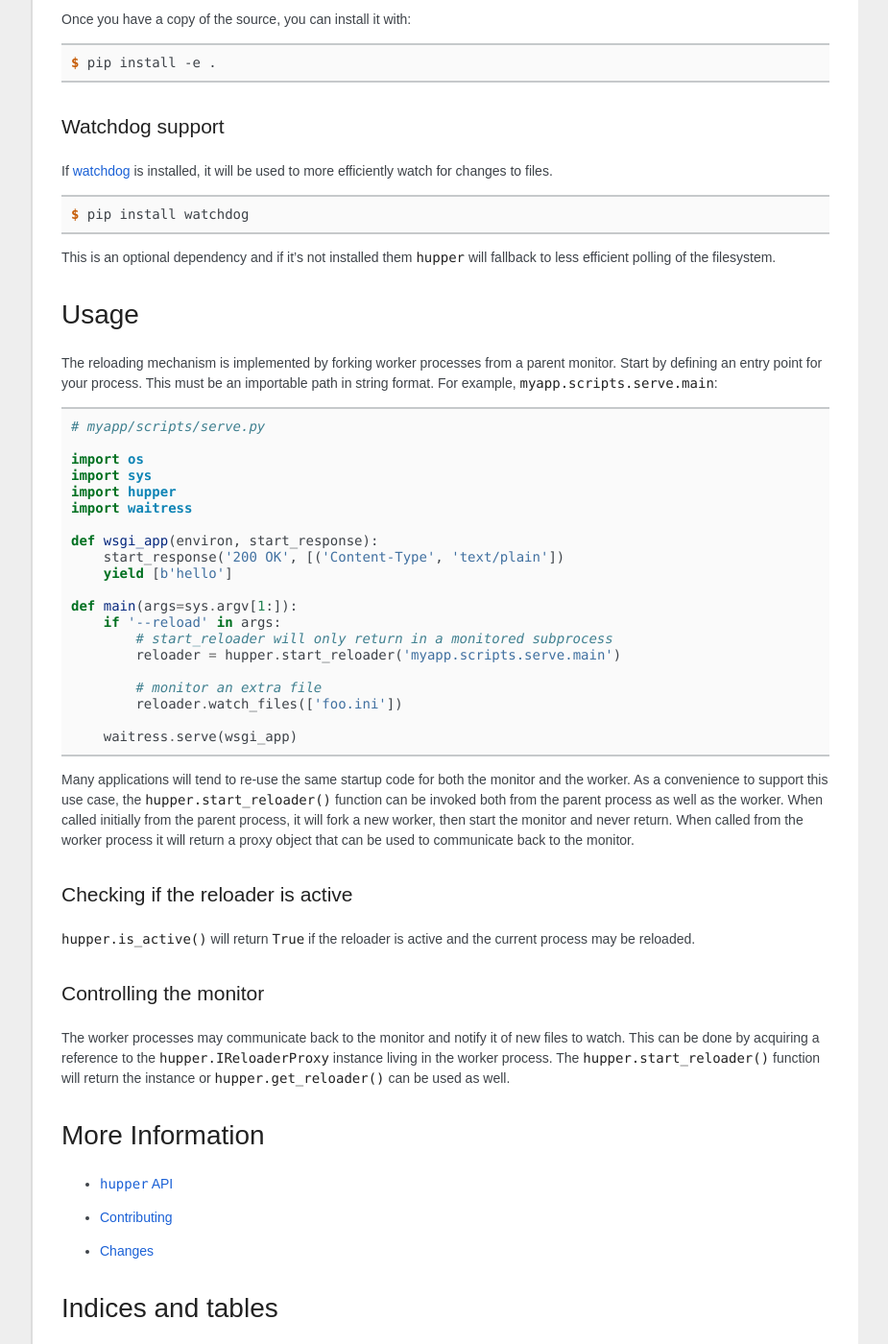
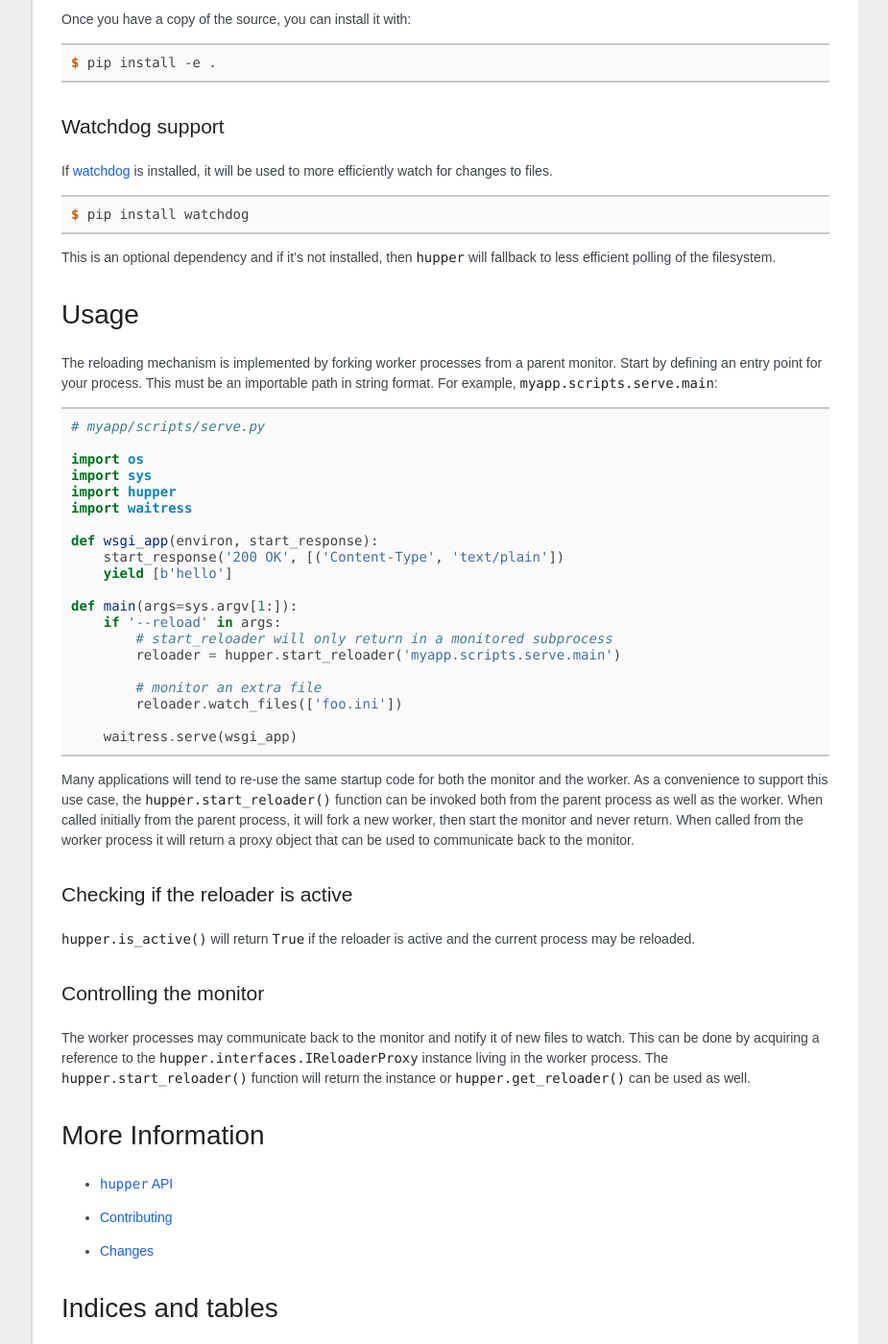
Before and after one commit to Pylons/hupper, a Sphinx documentation site: the page built from docs/index.rst, in a window 1280 px wide and 1400 px high, scrolled down 694 px. Shown: the whole window at 96% size, without its empty margins (198-1123 px from the left). Built offline with Sphinx 7.4.7, drawn with Linux system fonts in a browser that asks for light colours; some web fonts are replaced.

```diff
--- a/docs/index.rst
+++ b/docs/index.rst
@@ -55,7 +55,7 @@ used to more efficiently watch for changes to files.
 
     $ pip install watchdog
 
-This is an optional dependency and if it's not installed them ``hupper`` will
+This is an optional dependency and if it's not installed, then ``hupper`` will
 fallback to less efficient polling of the filesystem.
 
 Usage
@@ -108,9 +108,9 @@ Controlling the monitor
 
 The worker processes may communicate back to the monitor and notify it of
 new files to watch. This can be done by acquiring a reference to the
-:class:`hupper.IReloaderProxy` instance living in the worker process.
-The :func:`hupper.start_reloader` function will return the instance or
-:func:`hupper.get_reloader` can be used as well.
+:class:`hupper.interfaces.IReloaderProxy` instance living in the worker
+process. The :func:`hupper.start_reloader` function will return the instance
+or :func:`hupper.get_reloader` can be used as well.
 
 More Information
 ================
--- a/hupper/__init__.py
+++ b/hupper/__init__.py
@@ -8,14 +8,9 @@ from .interfaces import (
     IReloaderProxy,
 )
 
-from .polling import PollingFileMonitor
-
 from .reloader import (
     Reloader,
     is_active,
     get_reloader,
     start_reloader,
 )
-
-if is_watchdog_supported():
-    from .watchdog import WatchdogFileMonitor
```
Also changed, not shown: docs/api.rst (+17 -11 lines), 1 other file.
